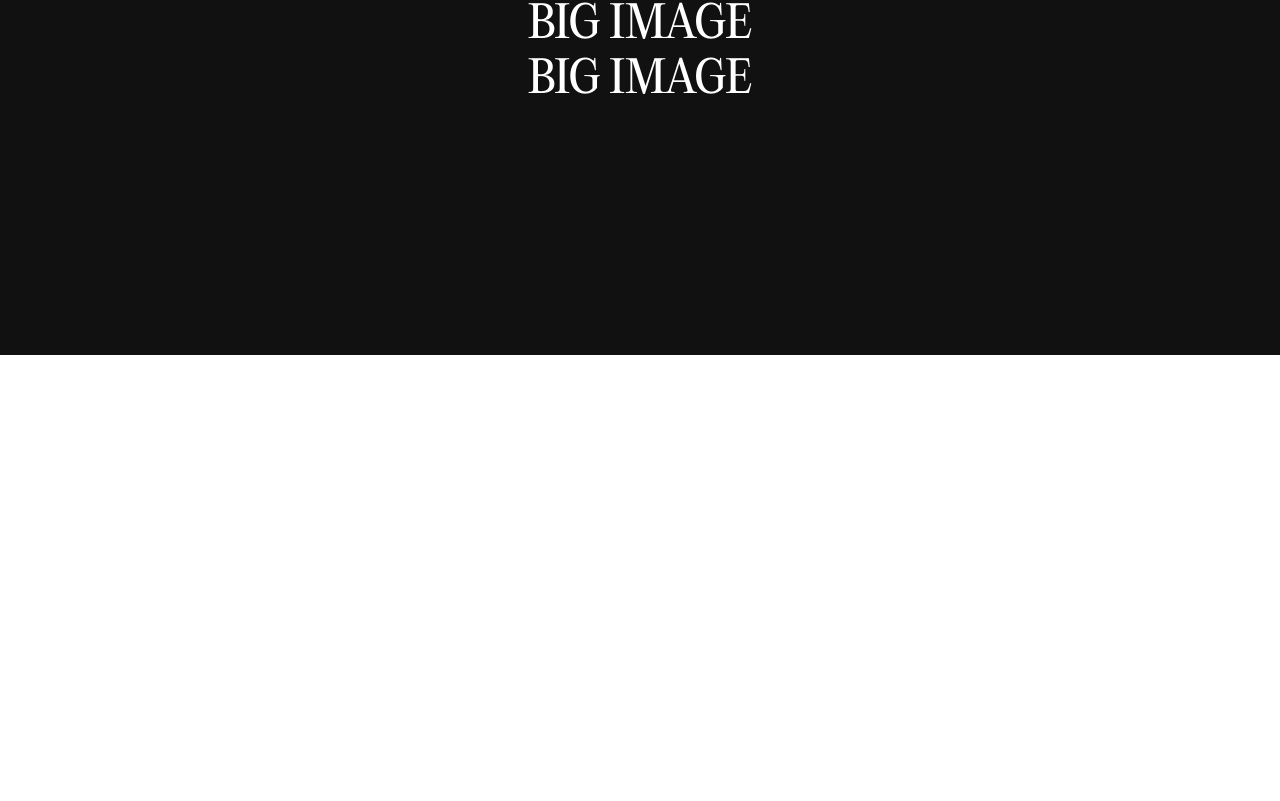
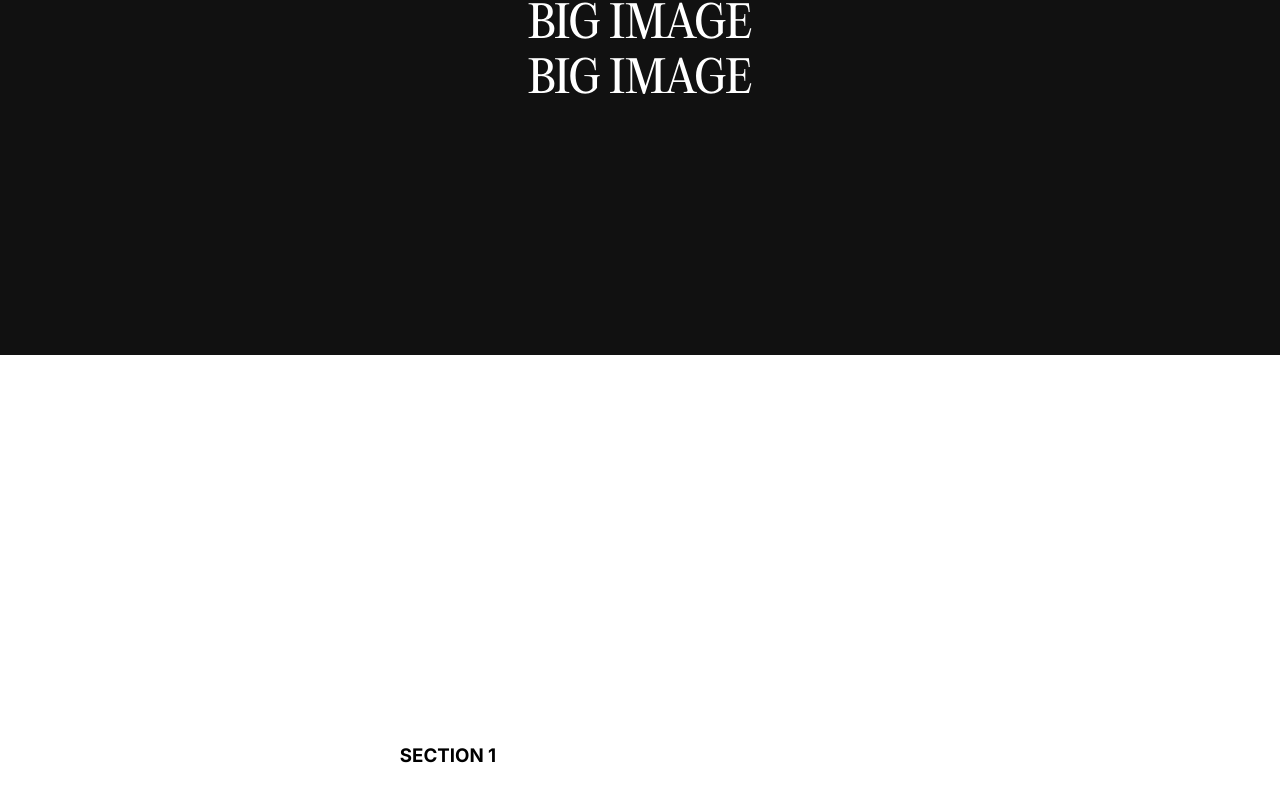
Before and after one commit to chrisszeliga/chrisszeliga.github.io, a Next.js app: page / in a window 1280 px wide. Shown: the part 557-1358 px from the top of the page. Before the commit the page ends 912 px from the top, so only its background shows below. Built offline with nearby package versions, Linux system fonts and the light colour scheme.

Commit message:
horizontal scroll progress

```diff
--- /dev/null
+++ b/src/app/components/HorizontalSection.module.css
@@ -0,0 +1,24 @@
+.container {
+  overflow: hidden;
+}
+
+.scrollsection {
+  height: 100vh;
+  width: 280vw;
+  display: flex;
+  flex-direction: row;
+  position: relative;
+  background-color: white;
+}
+
+.card {
+  height: 100vh;
+  width: 70vw;
+  display: flex;
+  justify-content: center;
+  align-items: center;
+}
+
+.scrollsection h3 {
+  text-transform: uppercase;
+}
--- /dev/null
+++ b/src/app/components/HorizontalSection.tsx
@@ -0,0 +1,58 @@
+"use client"
+import { useEffect, useRef } from "react"
+import { gsap } from "gsap"
+import { ScrollTrigger } from "gsap/ScrollTrigger"
+import styles from './HorizontalSection.module.css'
+
+export default function HorizontalSection() {
+  const sectionRef = useRef(null);
+  const triggerRef = useRef(null);
+
+  gsap.registerPlugin(ScrollTrigger);
+
+  useEffect(() => {
+    const pin = gsap.fromTo(
+      sectionRef.current,
+      {
+        translateX: 0,
+      },
+      {
+        translateX: "-180vw", // current vw - total vw ==> 100 vw - (four 70vw sections)
+        ease: "none",
+        duration: 1,
+        scrollTrigger: {
+          trigger: triggerRef.current,
+          start: "top top",
+          end: "2727 top",    // value is how much scroll is needed
+          scrub: 0.6,
+          pin: true,
+        },
+      }
+    );
+    // A return function for killing the animation on component unmount
+    return () => {
+      pin.kill();
+    };
+  }, []);
+
+  return (
+    <section className={styles.container}>
+      <div ref={triggerRef}>
+        <div ref={sectionRef} className={styles.scrollsection}>
+          <div className={styles.card}>
+            <h3>Section 1</h3>
+          </div>
+          <div className={styles.card}>
+            <h3>Section 2</h3>
+          </div>
+          <div className={styles.card}>
+            <h3>Section 3</h3>
+          </div>
+          <div className={styles.card}>
+            <h3>Section 4</h3>
+          </div>
+        </div>
+      </div>
+    </section>
+  )
+}
--- a/src/app/page.tsx
+++ b/src/app/page.tsx
@@ -1,13 +1,14 @@
 'use client'
-import styles from './page.module.css'
 import Header from './components/Header'
 import Hero from './components/Hero'
+import HorizontalScroll from './components/HorizontalSection'
 
 export default function Home() {
   return (
     <main>
       <Header />
       <Hero />
+      <HorizontalScroll />
     </main>
   )
 }
```
